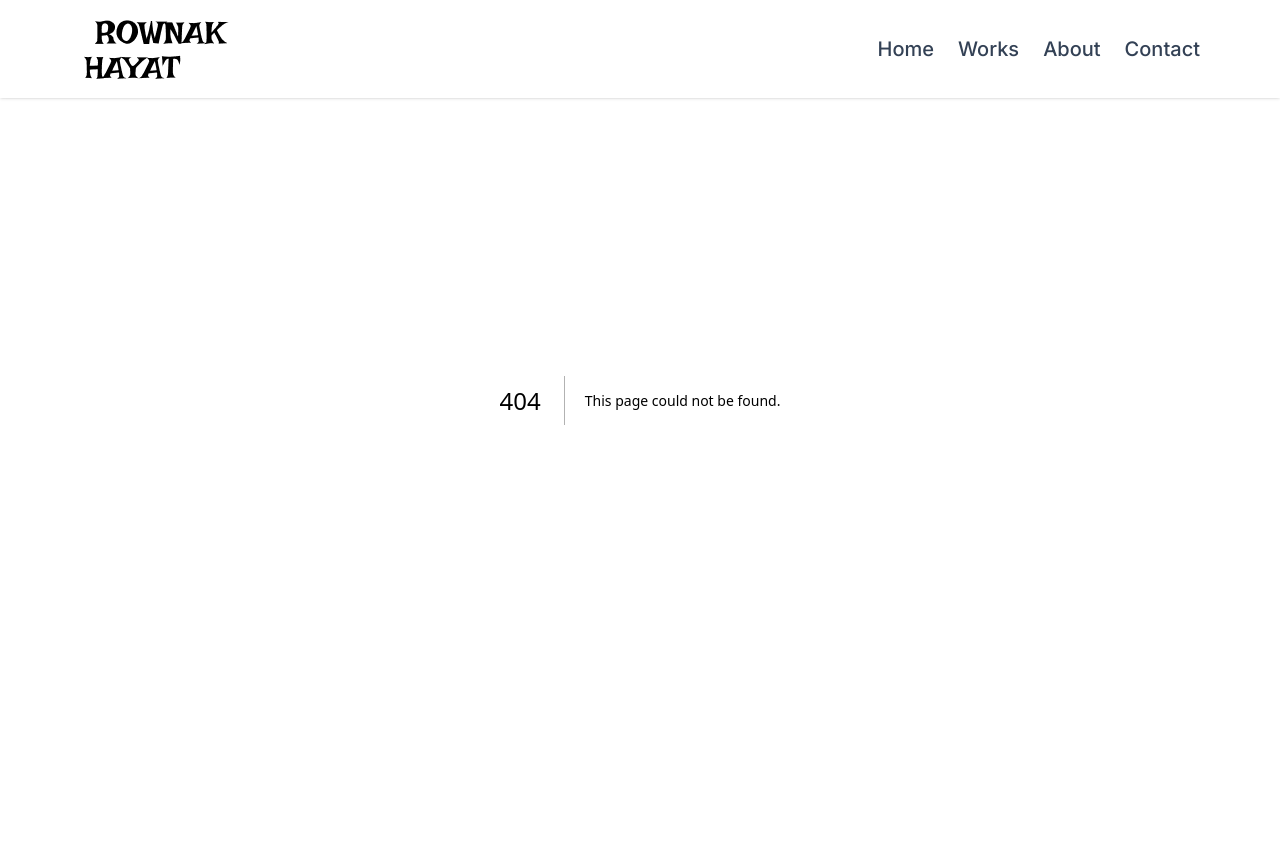
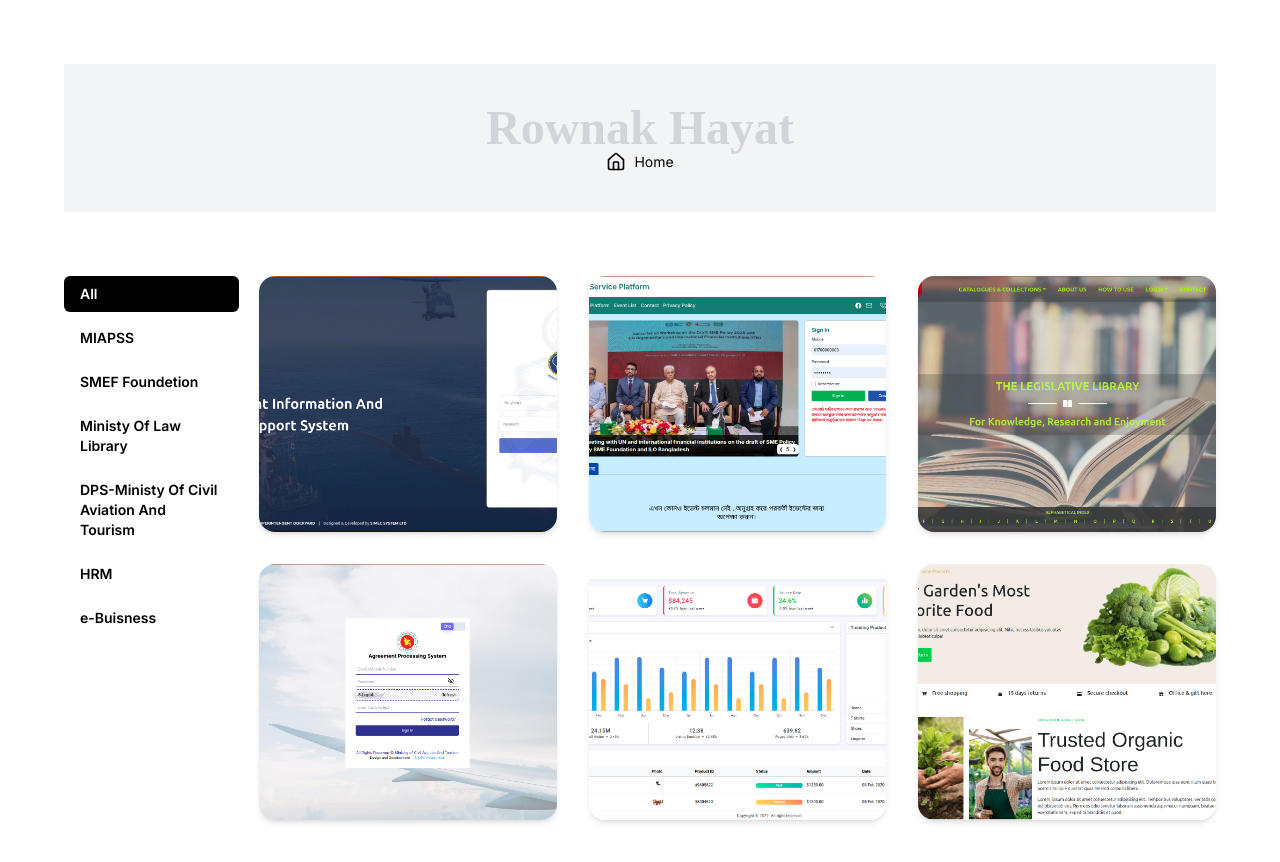
Before and after one commit to RownakHayat/rownak-webportal, a Next.js app: page /works in a window 1280 px wide. Before the commit this address had no page. Shown: the top 862 px of the page. Before the commit the page ends 800 px from the top, so only its background shows below. Built offline with nearby package versions, Linux system fonts and the light colour scheme.

Commit message:
Works details page create

```diff
--- a/app/AboutPage.tsx
+++ b/app/AboutPage.tsx
@@ -71,7 +71,7 @@ const AboutMe = () => {
         <div>
 
          <p className="text-black mb-6 leading-relaxed text-justify">
-          With over 2 years of hands-on experience in software engineering, I specialize in building modern, responsive and high-performance frontend applications. My expertise lies in React.js and Next.js, where I focus on creating intuitive user interfaces and seamless user experiences. I am also proficient in integrating RESTful and GraphQL APIs, ensuring smooth data flow and dynamic functionality across applications. I’m passionate about turning complex requirements into clean, scalable code and thrive on delivering impactful, user-centric solutions.
+          With over 2 years of hands-on experience in software engineering, I specialize in building modern, responsive and high-performance frontend applications. My expertise lies in React.js and Next.js, where I focus on creating intuitive user interfaces and seamless user experiences. I’m also proficient in integrating RESTful and GraphQL APIs, ensuring smooth data flow and dynamic functionality across applications. I’m passionate about turning complex requirements into clean, scalable code and thrive on delivering impactful, user-centric solutions.
         </p>
 
           <div className="space-y-4 text-sm">
--- a/app/WorksPage.tsx
+++ b/app/WorksPage.tsx
@@ -2,11 +2,11 @@
 
 import Image from 'next/image'
 import Link from 'next/link';
-// import { useRouter } from 'next/navigation';
+import { useRouter } from 'next/navigation';
 import React from 'react'
 
 const WorksPage: React.FC = () => {
-  // const router = useRouter();
+  const router = useRouter();
 
   const items = [
     {
@@ -37,10 +37,9 @@ const WorksPage: React.FC = () => {
   ];
 
   // const visibleItems = items.slice(0, 20);
-
-  // const handleViewAll = () => {
-  //   router.push('/works/work-details');
-  // };
+  const handleViewAll = () => {
+    router.push('/works');
+  };
 
   return (
     <section id='works' className='px-8 md:px-16 py-28'>
@@ -52,7 +51,7 @@ const WorksPage: React.FC = () => {
               I have gained extensive experience as a frontend developer, focusing on creating responsive, user-friendly interfaces using modern technologies. The projects showcased below highlight some of my most recent work, where I applied tools like React.js., Next.js. and Tailwind CSS to deliver seamless UI/UX solutions tailored to user needs.</p>
 
           </div>
-            <div
+          {/* <div
               className="text-center mb-8 animate-fadeInUp "
               data-wow-delay=".4s"
             >
@@ -64,7 +63,6 @@ const WorksPage: React.FC = () => {
              transition-colors duration-300
              animate-fadeInDown md:animate-fadeInUp"
                     >
-                      {/* Overlay simulating :before */}
                       <span className="absolute inset-0 bg-white z-[-1] scale-y-100 group-hover:scale-y-0 origin-center transition-transform duration-300 ease-out" />
                       {item}
                     </div>
@@ -72,7 +70,7 @@ const WorksPage: React.FC = () => {
                   </div>
                 ))}
               </div>
-            </div>
+            </div> */}
           {/* Work Cards */}
           <div className="">
             <div className="grid grid-cols-12 sm:grid-cols-2 lg:grid-cols-3 gap-8 animate-fadeInUp" data-wow-delay=".4s">
@@ -110,27 +108,25 @@ const WorksPage: React.FC = () => {
                           </span>
                         </div>
                       </div>
-                        {/* <div className="absolute inset-0 bg-black bg-opacity-50 flex items-center justify-center opacity-0 group-hover:opacity-100 transition-opacity duration-300">
+                      <div className="absolute inset-0 bg-black bg-opacity-50 flex items-center justify-center opacity-0 group-hover:opacity-100 transition-opacity duration-300">
                         <h4 className="text-white text-lg font-semibold">
                           <Link href="/portfolio-details">{item.title}</Link>
                         </h4>
-                                      </div> */}
+                      </div>
                     </div>
                   </Link>
-
-
                 </div>
               ))}
             </div>
 
-              {/* <div className="text-center mt-12">
+            <div className="text-center mt-12">
               <button
                 onClick={handleViewAll}
                 className="inline-block bg-blue-600 text-white px-6 py-2 rounded-full hover:bg-blue-700 transition"
               >
                 View All
               </button>
-              </div> */}
+            </div>
 
           </div>
         </div>
--- a/app/layout.tsx
+++ b/app/layout.tsx
@@ -1,7 +1,7 @@
 import type { Metadata } from "next";
 import { Inter } from 'next/font/google'
 import "./globals.css";
-import Navbar from "@/components/Navbar/Navbar";
+// import Navbar from "@/components/Navbar/Navbar";
 
 const inter = Inter({ subsets: ['latin'] })
 
@@ -19,7 +19,7 @@ export default function RootLayout({
     <html lang="en">
      <body
      className={`${inter.className} scroll-smooth`}>
-        <Navbar />
+        {/* <Navbar /> */}
         {children}
       </body>
     </html>
--- /dev/null
+++ b/app/works/page.tsx
@@ -0,0 +1,10 @@
+import WorksPageDetails from '@/components/Pages/worksDetails/WorksPageDetails'
+import React from 'react'
+
+const Works = () => {
+  return (
+    <div><WorksPageDetails /> </div>
+  )
+}
+
+export default Works
--- a/app/WorksPageDetails.tsx
+++ b/components/Pages/worksDetails/WorksPageDetails.tsx
@@ -29,13 +29,27 @@ const WorksPageDetails = () => {
         },
         {
           id: '3',
+          title: 'MOL-Library ',
+          image: '/images/work/MOL-Library.png',
+          link: 'https://services.smef.gov.bd/',
+          filters: ['filter-mol'],
+        },
+        {
+          id: '4',
+          title: 'DPS-MoCAT ',
+          image: '/images/work/DPS.MoCAT.png',
+          link: 'https://services.smef.gov.bd/',
+          filters: ['filter-dps'],
+        },
+        {
+          id: '5',
           title: 'HRM',
           image: '/images/work/SIMEC-HELP-Desk.png',
           link: 'https://hrm-simec-help-desk.netlify.app/',
           filters: ['filter-hrm'],
         },
         {
-          id: '4',
+          id: '6',
           title: 'e-buisness',
           image: '/images/work/e-buisness.png',
           link: 'https://e-buisness.netlify.app/',
@@ -71,6 +85,32 @@ const WorksPageDetails = () => {
     },
     {
       id: '4',
+      label: 'Ministy Of Law Library',
+      filtersAll: [
+        {
+          id: '1',
+          title: 'All',
+          images: ['/images/work/MOL-Library.png'],
+          link: 'http://103.84.36.246:8880/mol-library/public/',
+          filters: ['filter-mol'],
+        },
+      ],
+    },
+    {
+      id: '5',
+      label: 'DPS-Ministy Of Civil Aviation And Tourism',
+      filtersAll: [
+        {
+          id: '1',
+          title: 'All',
+          images: ['/images/work/DPS.MoCAT.png'],
+          link: 'http://103.84.36.246:6002/',
+          filters: ['filter-dps'],
+        },
+      ],
+    },
+    {
+      id: '6',
       label: 'HRM ',
       filtersAll: [
         {
@@ -83,7 +123,7 @@ const WorksPageDetails = () => {
       ],
     },
     {
-      id: '5',
+      id: '7',
       label: 'e-Buisness ',
       filtersAll: [
         {
```
Lines whose indentation alone changed are shown as unchanged.
